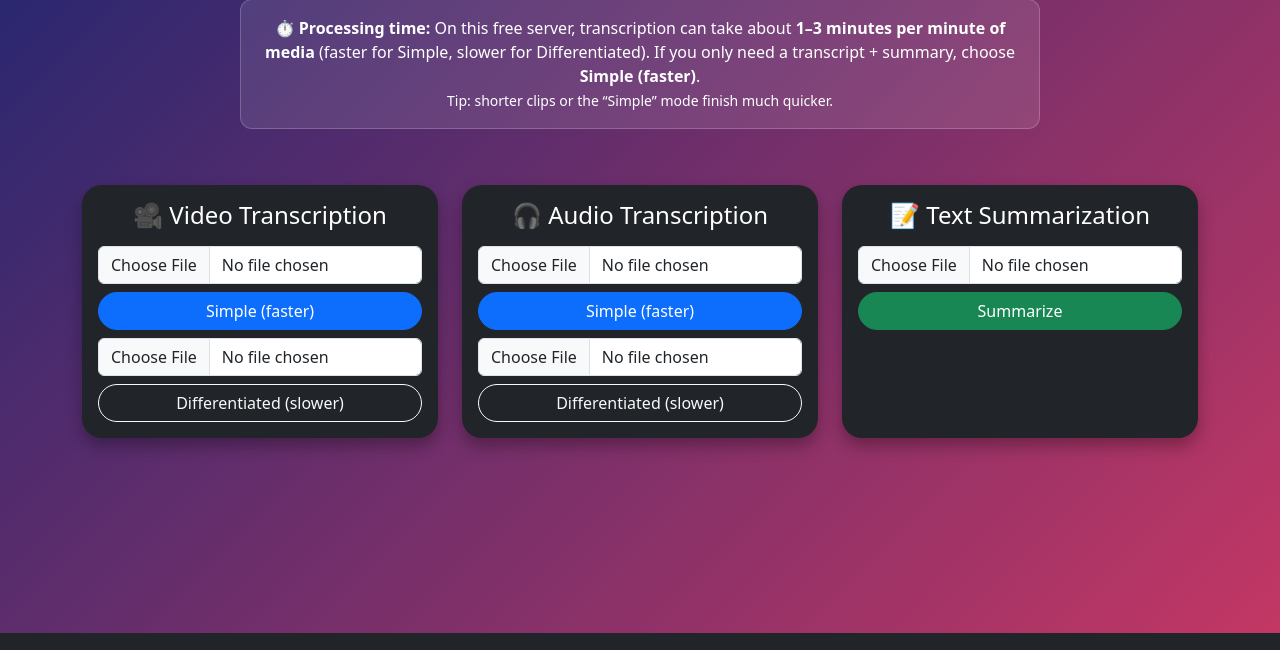
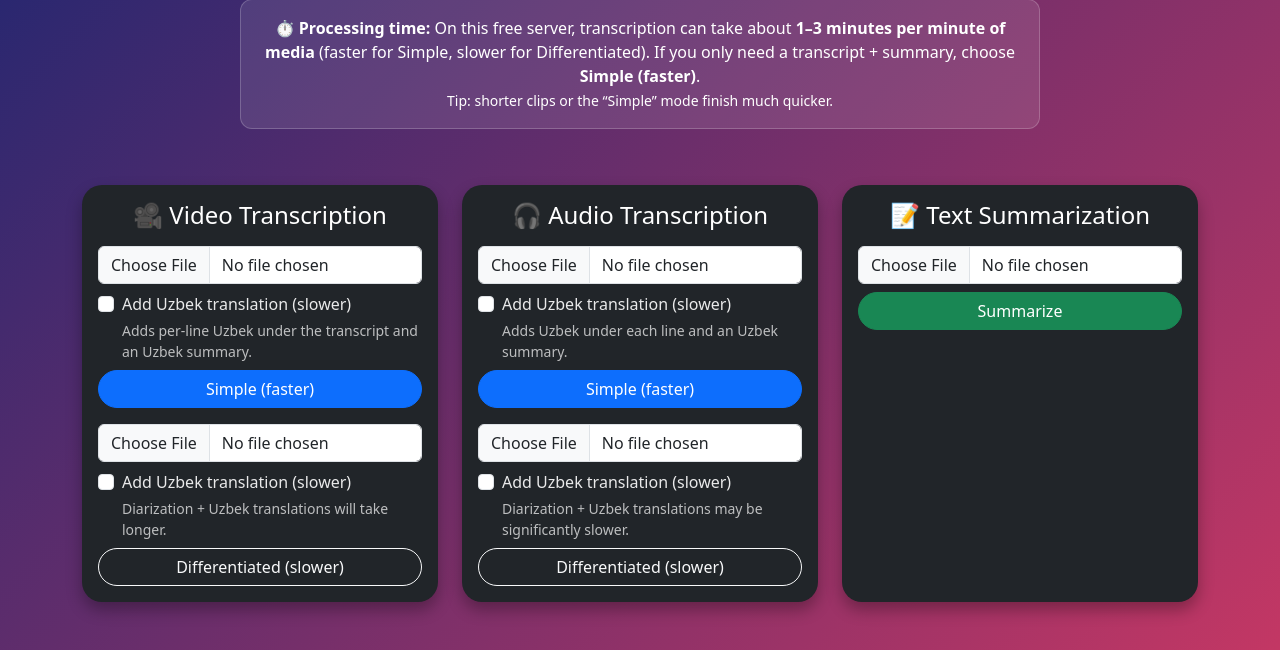
Before and after one commit to orifhon74/transcripto, a Flask app: page / in a window 1280 px wide. Shown: the part 167-817 px from the top of the page. Run offline with Flask 3, Linux system fonts and the light colour scheme; some libraries are stand-ins or nearby versions.

Commit message:
uzbek translation added

```diff
--- a/app.py
+++ b/app.py
@@ -23,10 +23,14 @@ from process_video import (
     verification_report_from,
     transcript_with_speakers,
     diarization_summary,
+    translate_texts_to_uz,   # <-- NEW: Uzbek translator helper
 )
 
 app = Flask(__name__)
 app.secret_key = os.getenv("SECRET_KEY", "dev")
+
+# Optional memory guardrail (reject huge uploads)
+# app.config["MAX_CONTENT_LENGTH"] = 200 * 1024 * 1024  # 200MB
 
 # ---------------- in-memory downloads registry ----------------
 DOWNLOADS = {}  # token -> {"data": bytes, "mimetype": str, "filename": str}
@@ -221,7 +225,7 @@ def get_job(job_id: str):
     }), 200
 # ---------------- /JOBS API ----------------
 
-# ---------------- routes (existing, unchanged) ----------------
+# ---------------- routes (with Uzbek translation support) ----------------
 
 @app.get("/")
 def index():
@@ -259,15 +263,27 @@ def upload_video_simple():
         flash("No file selected.")
         return redirect(url_for("index"))
 
-    # Read bytes once (so we can both save & stream in the result page)
+    translate_flag = bool(request.form.get("translate_uz"))
+
     file_bytes = f.read()
-
     with tempfile.NamedTemporaryFile(suffix=".mp4", delete=True) as tmp:
         tmp.write(file_bytes)
         tmp.flush()
         segments, transcript = transcribe_video_simple(tmp.name)
 
+    # Build summaries
     summary = summarize_text(transcript)
+    summary_uz = ""
+    if translate_flag and summary:
+        summary_uz = "\n".join(translate_texts_to_uz([summary]))
+
+    # Per-segment Uzbek (attach as s["uz"])
+    if translate_flag and segments:
+        seg_texts = [s.get("text", "") for s in segments]
+        uz_lines = translate_texts_to_uz(seg_texts)
+        for s, uz in zip(segments, uz_lines):
+            s["uz"] = uz
+
     srt = build_srt_from_segments(segments)
     verification = verification_report_from(
         media_info={"type": "video", "name": f.filename, "diarization_mode": "off"},
@@ -281,7 +297,6 @@ def upload_video_simple():
     token_json = register_download(json.dumps(verification, ensure_ascii=False, indent=2).encode("utf-8"),
                                    "application/json", f"{base}_verification.json")
 
-    # NEW: streamable media token (so the player can play what the user uploaded)
     token_media = register_download(file_bytes, f.mimetype or "video/mp4", f.filename)
 
     return render_template(
@@ -289,15 +304,16 @@ def upload_video_simple():
         version="Video — Simple",
         transcript=transcript,
         summary=summary,
+        summary_uz=summary_uz,
         verification=verification,
         meta=None,
         token_txt=token_txt,
         token_srt=token_srt,
         token_json=token_json,
-        # NEW ↓
         media_url=url_for("download", token=token_media),
         media_type="video",
         segments_json=json.dumps(segments, ensure_ascii=False),
+        show_uz=translate_flag,
     )
 
 # ---------- VIDEO (differentiated / diarized) ----------
@@ -308,15 +324,27 @@ def upload_video_diarized():
         flash("No file selected.")
         return redirect(url_for("index"))
 
+    translate_flag = bool(request.form.get("translate_uz"))
+
     file_bytes = f.read()
-
     with tempfile.NamedTemporaryFile(suffix=".mp4", delete=True) as tmp:
         tmp.write(file_bytes)
         tmp.flush()
         segments, transcript, mode_used = transcribe_video_diarized(tmp.name)
 
-    display_transcript = transcript_with_speakers(segments)
+    # Build summaries
     summary = summarize_text(transcript)
+    summary_uz = ""
+    if translate_flag and summary:
+        summary_uz = "\n".join(translate_texts_to_uz([summary]))
+
+    # Per-segment Uzbek
+    if translate_flag and segments:
+        seg_texts = [s.get("text", "") for s in segments]
+        uz_lines = translate_texts_to_uz(seg_texts)
+        for s, uz in zip(segments, uz_lines):
+            s["uz"] = uz
+
     srt = build_srt_from_segments(segments)
     verification = verification_report_from(
         media_info={"type": "video", "name": f.filename, "diarization_mode": mode_used},
@@ -336,17 +364,18 @@ def upload_video_diarized():
     return render_template(
         "result_media.html",
         version=f"Video — Differentiated ({mode_used})",
-        transcript=display_transcript,
+        transcript=transcript_with_speakers(segments),
         summary=summary,
+        summary_uz=summary_uz,
         verification=verification,
         meta=meta,
         token_txt=token_txt,
         token_srt=token_srt,
         token_json=token_json,
-        # NEW ↓
         media_url=url_for("download", token=token_media),
         media_type="video",
         segments_json=json.dumps(segments, ensure_ascii=False),
+        show_uz=translate_flag,
     )
 
 # ---------- AUDIO (simple) ----------
@@ -357,14 +386,25 @@ def upload_audio_simple():
         flash("No file selected.")
         return redirect(url_for("index"))
 
+    translate_flag = bool(request.form.get("translate_uz"))
+
     file_bytes = f.read()
-
     with tempfile.NamedTemporaryFile(suffix=".wav", delete=True) as tmp:
         tmp.write(file_bytes)
         tmp.flush()
         segments, transcript = transcribe_audio_simple(tmp.name)
 
     summary = summarize_text(transcript)
+    summary_uz = ""
+    if translate_flag and summary:
+        summary_uz = "\n".join(translate_texts_to_uz([summary]))
+
+    if translate_flag and segments:
+        seg_texts = [s.get("text", "") for s in segments]
+        uz_lines = translate_texts_to_uz(seg_texts)
+        for s, uz in zip(segments, uz_lines):
+            s["uz"] = uz
+
     srt = build_srt_from_segments(segments)
     verification = verification_report_from(
         media_info={"type": "audio", "name": f.filename, "diarization_mode": "off"},
@@ -385,15 +425,16 @@ def upload_audio_simple():
         version="Audio — Simple",
         transcript=transcript,
         summary=summary,
+        summary_uz=summary_uz,
         verification=verification,
         meta=None,
         token_txt=token_txt,
         token_srt=token_srt,
         token_json=token_json,
-        # NEW ↓
         media_url=url_for("download", token=token_media),
         media_type="audio",
         segments_json=json.dumps(segments, ensure_ascii=False),
+        show_uz=translate_flag,
     )
 
 # ---------- AUDIO (differentiated / diarized) ----------
@@ -404,15 +445,25 @@ def upload_audio_diarized():
         flash("No file selected.")
         return redirect(url_for("index"))
 
+    translate_flag = bool(request.form.get("translate_uz"))
+
     file_bytes = f.read()
-
     with tempfile.NamedTemporaryFile(suffix=".wav", delete=True) as tmp:
         tmp.write(file_bytes)
         tmp.flush()
         segments, transcript, mode_used = transcribe_audio_diarized(tmp.name)
 
-    display_transcript = transcript_with_speakers(segments)
     summary = summarize_text(transcript)
+    summary_uz = ""
+    if translate_flag and summary:
+        summary_uz = "\n".join(translate_texts_to_uz([summary]))
+
+    if translate_flag and segments:
+        seg_texts = [s.get("text", "") for s in segments]
+        uz_lines = translate_texts_to_uz(seg_texts)
+        for s, uz in zip(segments, uz_lines):
+            s["uz"] = uz
+
     srt = build_srt_from_segments(segments)
     verification = verification_report_from(
         media_info={"type": "audio", "name": f.filename, "diarization_mode": mode_used},
@@ -432,17 +483,18 @@ def upload_audio_diarized():
     return render_template(
         "result_media.html",
         version=f"Audio — Differentiated ({mode_used})",
-        transcript=display_transcript,
+        transcript=transcript_with_speakers(segments),
         summary=summary,
+        summary_uz=summary_uz,
         verification=verification,
         meta=meta,
         token_txt=token_txt,
         token_srt=token_srt,
         token_json=token_json,
-        # NEW ↓
         media_url=url_for("download", token=token_media),
         media_type="audio",
         segments_json=json.dumps(segments, ensure_ascii=False),
+        show_uz=translate_flag,
     )
 
 # ---------- downloads ----------
--- a/templates/index.html
+++ b/templates/index.html
@@ -28,6 +28,9 @@
       max-width: 800px;
       text-align: center;
     }
+    /* checkbox label readability on dark card */
+    .form-check-label { color: rgba(255,255,255,.9); }
+    .form-text { color: rgba(255,255,255,.7); }
   </style>
 </head>
 <body>
@@ -50,12 +53,36 @@
         <div class="card bg-dark text-white h-100">
           <div class="card-body text-center">
             <h4 class="card-title">🎥 Video Transcription</h4>
+
+            <!-- Video Simple -->
             <form action="{{ url_for('upload_video_simple') }}" method="post" enctype="multipart/form-data" class="mt-3">
               <input type="file" name="video_file" class="form-control mb-2" accept=".mp4,.avi,.mov,.mkv" required>
+
+              <!-- Uzbek toggle -->
+              <div class="form-check text-start mt-2 mb-2">
+                <input class="form-check-input" type="checkbox" value="1" id="translate_uz_video_simple" name="translate_uz">
+                <label class="form-check-label" for="translate_uz_video_simple">
+                  Add Uzbek translation (slower)
+                </label>
+                <div class="form-text">Adds per-line Uzbek under the transcript and an Uzbek summary.</div>
+              </div>
+
               <button type="submit" class="btn btn-custom btn-primary w-100 mb-2">Simple (faster)</button>
             </form>
-            <form action="{{ url_for('upload_video_diarized') }}" method="post" enctype="multipart/form-data">
+
+            <!-- Video Differentiated -->
+            <form action="{{ url_for('upload_video_diarized') }}" method="post" enctype="multipart/form-data" class="mt-2">
               <input type="file" name="video_file_d" class="form-control mb-2" accept=".mp4,.avi,.mov,.mkv" required>
+
+              <!-- Uzbek toggle -->
+              <div class="form-check text-start mt-2 mb-2">
+                <input class="form-check-input" type="checkbox" value="1" id="translate_uz_video_d" name="translate_uz">
+                <label class="form-check-label" for="translate_uz_video_d">
+                  Add Uzbek translation (slower)
+                </label>
+                <div class="form-text">Diarization + Uzbek translations will take longer.</div>
+              </div>
+
               <button type="submit" class="btn btn-custom btn-outline-light w-100">Differentiated (slower)</button>
             </form>
           </div>
@@ -67,12 +94,36 @@
         <div class="card bg-dark text-white h-100">
           <div class="card-body text-center">
             <h4 class="card-title">🎧 Audio Transcription</h4>
+
+            <!-- Audio Simple -->
             <form action="{{ url_for('upload_audio_simple') }}" method="post" enctype="multipart/form-data" class="mt-3">
               <input type="file" name="audio_file" class="form-control mb-2" accept=".wav,.mp3,.flac" required>
+
+              <!-- Uzbek toggle -->
+              <div class="form-check text-start mt-2 mb-2">
+                <input class="form-check-input" type="checkbox" value="1" id="translate_uz_audio_simple" name="translate_uz">
+                <label class="form-check-label" for="translate_uz_audio_simple">
+                  Add Uzbek translation (slower)
+                </label>
+                <div class="form-text">Adds Uzbek under each line and an Uzbek summary.</div>
+              </div>
+
               <button type="submit" class="btn btn-custom btn-primary w-100 mb-2">Simple (faster)</button>
             </form>
-            <form action="{{ url_for('upload_audio_diarized') }}" method="post" enctype="multipart/form-data">
+
+            <!-- Audio Differentiated -->
+            <form action="{{ url_for('upload_audio_diarized') }}" method="post" enctype="multipart/form-data" class="mt-2">
               <input type="file" name="audio_file_d" class="form-control mb-2" accept=".wav,.mp3,.flac" required>
+
+              <!-- Uzbek toggle -->
+              <div class="form-check text-start mt-2 mb-2">
+                <input class="form-check-input" type="checkbox" value="1" id="translate_uz_audio_d" name="translate_uz">
+                <label class="form-check-label" for="translate_uz_audio_d">
+                  Add Uzbek translation (slower)
+                </label>
+                <div class="form-text">Diarization + Uzbek translations may be significantly slower.</div>
+              </div>
+
               <button type="submit" class="btn btn-custom btn-outline-light w-100">Differentiated (slower)</button>
             </form>
           </div>
@@ -94,8 +145,8 @@
     </div>
 
   </div>
+
   <script src="https://cdn.jsdelivr.net/npm/bootstrap@5.3.3/dist/js/bootstrap.bundle.min.js"></script>
-
   <script>
     function lockForm(e) {
       const form = e.target.closest('form');
```
Also changed, not shown: process_video.py (+45 -0 lines), templates/result_media.html (+58 -28 lines).
